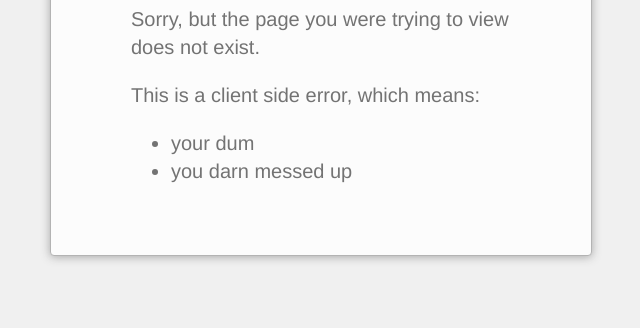
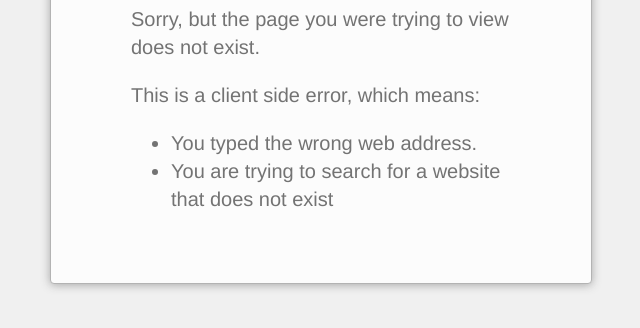
Before and after one commit to RayTao258/coderdojocle, a plain HTML site: page 404.html in a window 1280 px wide. Shown: the part 146-474 px from the top of the page, without its empty margins (319-959 px from the left). Drawn offline with Linux system fonts and the light colour scheme.

Commit message:
Fix 404
This scenario:

Random person wants to join Code Monkey
He gets to the website and requests a page that does not exist
Now he is either "dum" or "darn messed up"
Really

```diff
--- a/404.html
+++ b/404.html
@@ -145,8 +145,8 @@
             <p>Sorry, but the page you were trying to view does not exist.</p>
             <p>This is a client side error, which means:</p>
             <ul>
-                <li>your dum</li>
-                <li>you darn messed up</li>
+                <li>You typed the wrong web address.</li>
+                <li>You are trying to search for a website that does not exist</li>
             </ul>
             <script>
                 var GOOG_FIXURL_LANG = (navigator.language || '').slice(0,2),GOOG_FIXURL_SITE = location.host;
```
